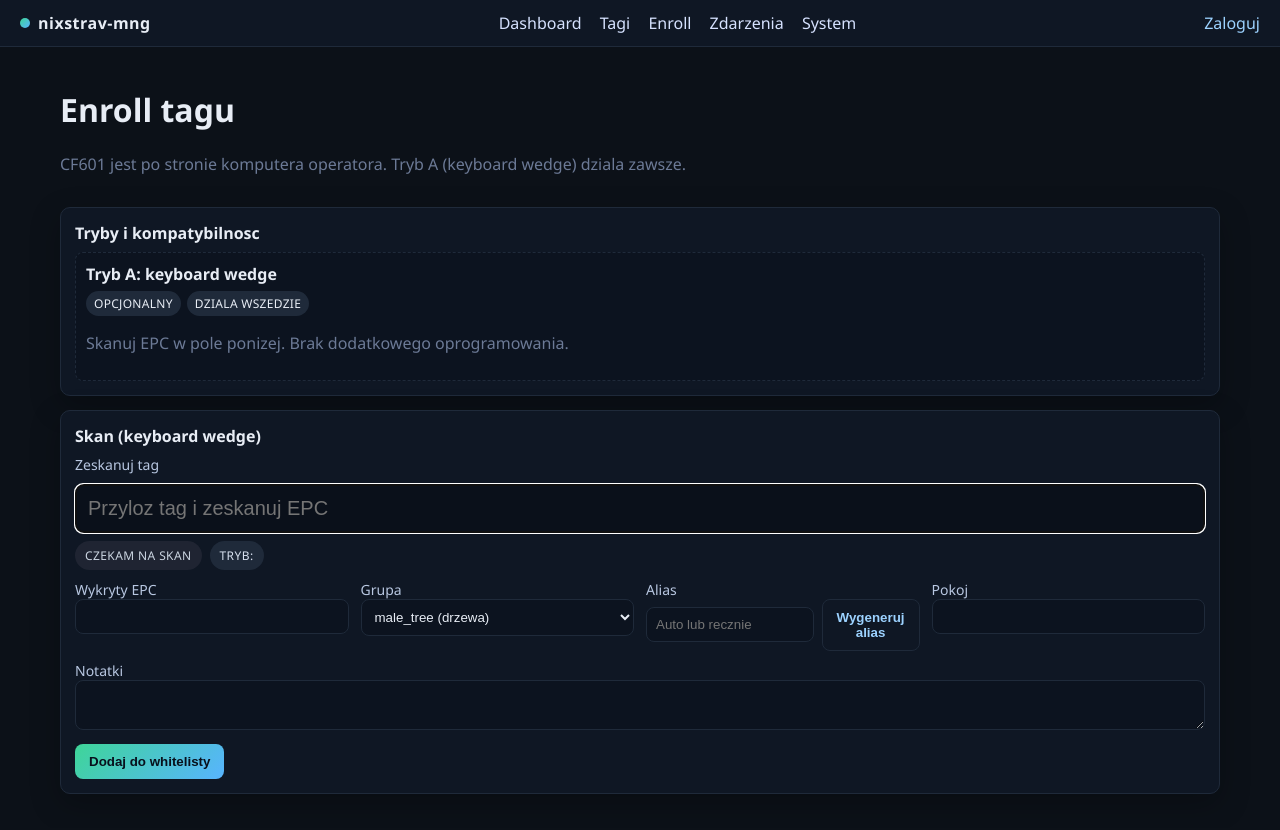
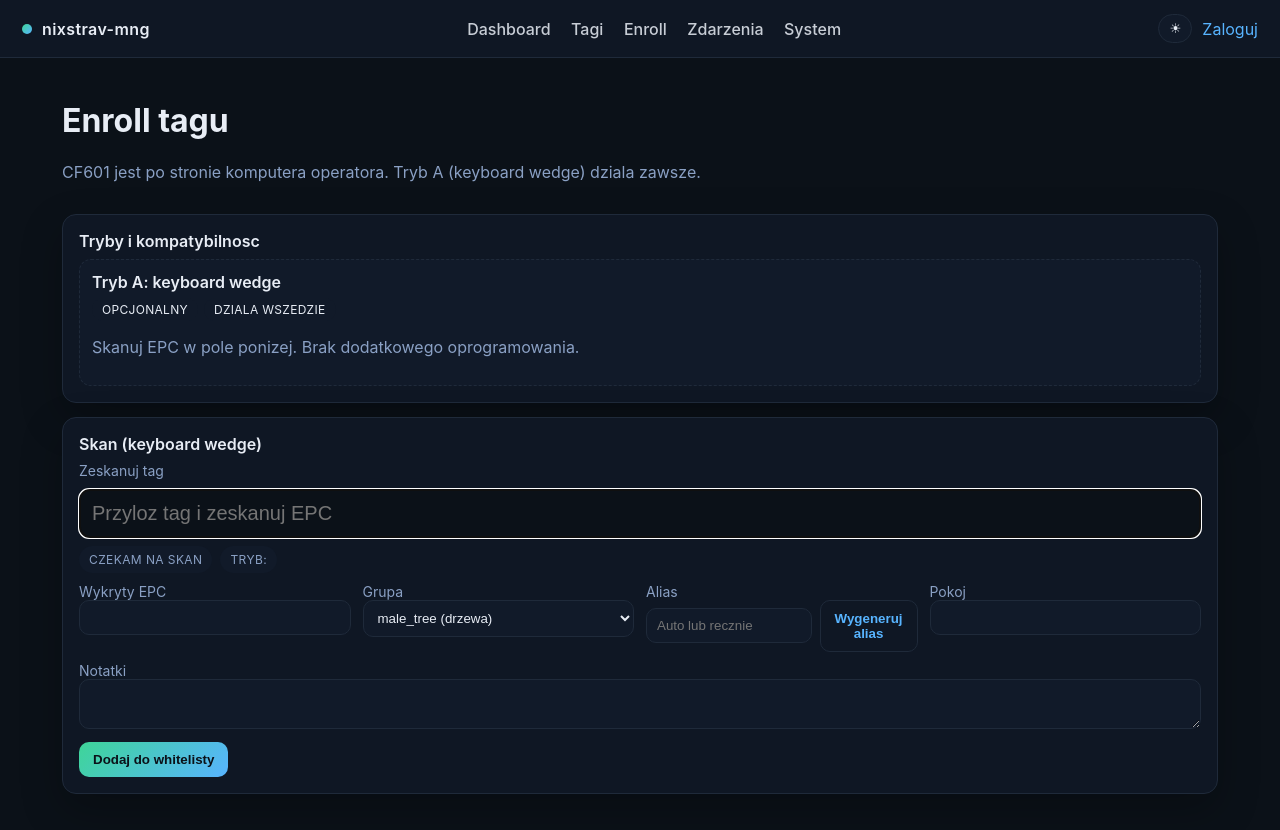
Before and after one commit to paulnovy/nixstrav-mng, a Flask app: template app/templates/enroll.html in a window 1280 px wide. Before the commit the page ends 794 px from the top, so only its background shows below. Run offline with Flask 3, Linux system fonts and the light colour scheme; the template is opened without the code that fills it, so the values that code supplies are empty; parts of the project's set-up code (start-up, migrations or seed data) failed here and were passed over.

Commit message:
Add light mode and refresh UI styling

```diff
--- a/app/static/styles.css
+++ b/app/static/styles.css
@@ -1,99 +1,161 @@
 * { box-sizing: border-box; }
+
+:root {
+    --bg: #0b1118;
+    --bg-soft: #0f1724;
+    --bg-card: #111a29;
+    --bg-elev: #0f1724;
+    --text: #e8edf5;
+    --muted: #8aa0c4;
+    --border: #1f2a3a;
+    --brand: linear-gradient(135deg, #3ed598, #58b4ff);
+    --accent: #58b4ff;
+    --accent-soft: #112234;
+    --shadow: 0 16px 40px rgba(0,0,0,0.25);
+    --success: #1f8f5f;
+    --warn: #f6e05e;
+    --danger: #f56565;
+}
+
+:root[data-theme="light"] {
+    --bg: #f5f7fb;
+    --bg-soft: #ffffff;
+    --bg-card: #f0f3f9;
+    --bg-elev: #ffffff;
+    --text: #1c2433;
+    --muted: #5b6b86;
+    --border: #d7dfeb;
+    --brand: linear-gradient(135deg, #2dd4bf, #3b82f6);
+    --accent: #2563eb;
+    --accent-soft: #e8eefc;
+    --shadow: 0 12px 30px rgba(20, 34, 66, 0.08);
+    --success: #148a55;
+    --warn: #d97706;
+    --danger: #dc2626;
+}
+
 body {
     margin: 0;
-    font-family: "Segoe UI", system-ui, -apple-system, sans-serif;
-    background: #0c1118;
-    color: #e8edf5;
+    font-family: "Inter", "Segoe UI", system-ui, -apple-system, sans-serif;
+    background: var(--bg);
+    color: var(--text);
 }
-a { color: #9cd2ff; text-decoration: none; }
+
+a { color: var(--accent); text-decoration: none; }
 a:hover { text-decoration: underline; }
+
 .topbar {
     display: flex;
     align-items: center;
     justify-content: space-between;
-    padding: 12px 20px;
-    background: #0f1724;
-    border-bottom: 1px solid #1f2a3a;
+    padding: 14px 22px;
+    background: var(--bg-soft);
+    border-bottom: 1px solid var(--border);
     position: sticky;
     top: 0;
     z-index: 10;
+    backdrop-filter: blur(8px);
 }
-.brand { display: flex; align-items: center; gap: 8px; font-weight: 600; }
-.brand-text { letter-spacing: 0.5px; }
-.logo-dot { width: 10px; height: 10px; background: linear-gradient(135deg, #3ed598, #58b4ff); border-radius: 50%; display: inline-block; }
-.nav a { margin-right: 14px; color: #d6e2ff; font-weight: 500; }
+
+.brand { display: flex; align-items: center; gap: 10px; font-weight: 600; }
+.brand-text { letter-spacing: 0.4px; text-transform: lowercase; }
+.logo-dot { width: 10px; height: 10px; background: var(--brand); border-radius: 50%; display: inline-block; }
+.nav a { margin-right: 16px; color: var(--text); font-weight: 500; opacity: 0.85; }
 .nav a:last-child { margin-right: 0; }
-.userbox { display: flex; align-items: center; gap: 10px; color: #9fb3d8; }
-.user-role { background: #1f2a3a; padding: 4px 8px; border-radius: 6px; text-transform: uppercase; font-size: 12px; }
-.linklike { background: none; border: none; color: #9cd2ff; cursor: pointer; font-size: 14px; }
-.content { padding: 20px; max-width: 1200px; margin: 0 auto; }
+.nav a:hover { opacity: 1; }
+
+.userbox { display: flex; align-items: center; gap: 10px; color: var(--muted); }
+.user-role { background: var(--accent-soft); padding: 4px 8px; border-radius: 999px; text-transform: uppercase; font-size: 11px; letter-spacing: 0.4px; }
+.linklike { background: none; border: none; color: var(--accent); cursor: pointer; font-size: 14px; }
+.theme-toggle {
+    border: 1px solid var(--border);
+    background: var(--bg-card);
+    color: var(--text);
+    padding: 6px 10px;
+    border-radius: 999px;
+    cursor: pointer;
+}
+
+.content { padding: 22px; max-width: 1200px; margin: 0 auto; }
 .page-head { display: flex; justify-content: space-between; align-items: center; margin-bottom: 16px; }
-.muted { color: #6c7a96; }
+.muted { color: var(--muted); }
+
 .card {
-    background: #0f1724;
-    border: 1px solid #1f2a3a;
-    border-radius: 10px;
-    padding: 14px;
+    background: var(--bg-elev);
+    border: 1px solid var(--border);
+    border-radius: 14px;
+    padding: 16px;
     margin-bottom: 14px;
-    box-shadow: 0 10px 30px rgba(0,0,0,0.25);
+    box-shadow: var(--shadow);
 }
 .card-title { font-weight: 600; margin-bottom: 8px; }
 .grid { display: grid; grid-template-columns: repeat(auto-fit, minmax(260px, 1fr)); gap: 12px; }
 .card.wide { grid-column: span 2; }
-table { width: 100%; border-collapse: collapse; background: #0f1724; border-radius: 10px; overflow: hidden; }
-th, td { padding: 10px; text-align: left; border-bottom: 1px solid #1f2a3a; }
-th { background: #111a29; }
-tr:hover { background: #121c2c; }
-code { background: #1a2536; padding: 2px 4px; border-radius: 4px; }
-.btn { background: linear-gradient(135deg, #3ed598, #58b4ff); color: #08101c; border: none; padding: 10px 14px; border-radius: 8px; cursor: pointer; font-weight: 600; }
-.btn.ghost { background: transparent; color: #9cd2ff; border: 1px solid #1f2a3a; }
+
+table { width: 100%; border-collapse: collapse; background: var(--bg-elev); border-radius: 12px; overflow: hidden; }
+th, td { padding: 10px; text-align: left; border-bottom: 1px solid var(--border); }
+th { background: var(--bg-card); }
+tr:hover { background: color-mix(in srgb, var(--bg-card), transparent 30%); }
+
+code { background: var(--bg-card); padding: 2px 6px; border-radius: 6px; }
+.btn { background: var(--brand); color: #0b1118; border: none; padding: 10px 14px; border-radius: 10px; cursor: pointer; font-weight: 600; }
+.btn.ghost { background: transparent; color: var(--accent); border: 1px solid var(--border); }
 .actions { display: flex; gap: 10px; align-items: center; }
+
 input, select, textarea {
     width: 100%;
-    padding: 9px;
-    border-radius: 8px;
-    border: 1px solid #1f2a3a;
-    background: #0c131f;
-    color: #e8edf5;
+    padding: 9px 10px;
+    border-radius: 10px;
+    border: 1px solid var(--border);
+    background: var(--bg-card);
+    color: var(--text);
 }
-label { display: block; margin-bottom: 10px; font-size: 14px; color: #b8c7e1; }
+label { display: block; margin-bottom: 10px; font-size: 14px; color: var(--muted); }
 textarea { resize: vertical; }
 .form-grid { display: grid; grid-template-columns: repeat(auto-fit, minmax(220px, 1fr)); gap: 12px; }
-.alert { padding: 10px; border-radius: 8px; margin: 10px 0; }
-.alert-error { background: #2a0f18; color: #f9a8d4; border: 1px solid #421526; }
-.alert-warn { background: #2a1f0f; color: #f6d365; border: 1px solid #3a2a14; }
+
+.alert { padding: 10px; border-radius: 10px; margin: 10px 0; }
+.alert-error { background: color-mix(in srgb, var(--danger), transparent 90%); color: var(--danger); border: 1px solid color-mix(in srgb, var(--danger), transparent 70%); }
+.alert-warn { background: color-mix(in srgb, var(--warn), transparent 85%); color: var(--warn); border: 1px solid color-mix(in srgb, var(--warn), transparent 70%); }
+
 .badge { padding: 6px 8px; border-radius: 6px; margin: 4px 0; display: inline-block; font-size: 13px; }
 .badge-row { display: flex; flex-wrap: wrap; gap: 6px; }
-.badge-green { background: #123021; color: #7ce7a0; }
-.badge-yellow { background: #2f2a14; color: #f6e05e; }
-.badge-red { background: #301416; color: #f56565; }
-.badge-unknown { background: #1f2432; color: #cbd5e1; }
-.chip { padding: 4px 8px; border-radius: 6px; background: #1f2a3a; color: #d8e1f0; font-size: 12px; text-transform: uppercase; letter-spacing: 0.3px; }
-.chip.green { background: #123021; color: #7ce7a0; }
-.chip.yellow { background: #2f2a14; color: #f6e05e; }
-.chip.red { background: #301416; color: #f56565; }
-.login-body { display: grid; place-items: center; height: 100vh; background: radial-gradient(circle at 20% 20%, #122038, #0a0f18 40%); }
-.login-card { width: 320px; padding: 20px; background: #0f1724; border: 1px solid #1f2a3a; border-radius: 12px; box-shadow: 0 20px 50px rgba(0,0,0,0.35); }
+.badge-green { background: color-mix(in srgb, var(--success), transparent 85%); color: var(--success); }
+.badge-yellow { background: color-mix(in srgb, var(--warn), transparent 85%); color: var(--warn); }
+.badge-red { background: color-mix(in srgb, var(--danger), transparent 85%); color: var(--danger); }
+.badge-unknown { background: var(--bg-card); color: var(--muted); }
+
+.chip { padding: 4px 8px; border-radius: 999px; background: var(--bg-card); color: var(--muted); font-size: 12px; text-transform: uppercase; letter-spacing: 0.3px; }
+.chip.green { background: color-mix(in srgb, var(--success), transparent 85%); color: var(--success); }
+.chip.yellow { background: color-mix(in srgb, var(--warn), transparent 85%); color: var(--warn); }
+.chip.red { background: color-mix(in srgb, var(--danger), transparent 85%); color: var(--danger); }
+
+.login-body { display: grid; place-items: center; height: 100vh; background: radial-gradient(circle at 20% 20%, color-mix(in srgb, var(--accent), transparent 85%), var(--bg) 40%); }
+.login-card { width: 320px; padding: 20px; background: var(--bg-elev); border: 1px solid var(--border); border-radius: 14px; box-shadow: var(--shadow); }
 .login-card h1 { margin-top: 0; }
+
 .filter-grid { display: grid; grid-template-columns: repeat(auto-fit, minmax(180px, 1fr)); gap: 10px; margin-bottom: 12px; }
 .pagination { margin-top: 10px; display: flex; gap: 6px; }
-.page { padding: 6px 10px; border-radius: 6px; border: 1px solid #1f2a3a; }
-.page.current { background: #1f2a3a; color: #fff; }
+.page { padding: 6px 10px; border-radius: 999px; border: 1px solid var(--border); }
+.page.current { background: var(--bg-card); color: var(--text); }
 .button-row { display: flex; flex-wrap: wrap; gap: 8px; margin-bottom: 8px; }
-.log { background: #0c131f; border: 1px solid #1f2a3a; padding: 10px; height: 160px; overflow: auto; border-radius: 8px; }
-.badge .muted { color: #93a0b9; font-size: 12px; }
+.log { background: var(--bg-card); border: 1px solid var(--border); padding: 10px; height: 160px; overflow: auto; border-radius: 10px; }
+.badge .muted { color: var(--muted); font-size: 12px; }
+
 .mode-grid { display: grid; grid-template-columns: repeat(auto-fit, minmax(240px, 1fr)); gap: 12px; }
-.mode-item { padding: 10px; border: 1px dashed #1f2a3a; border-radius: 8px; background: #0c131f; }
+.mode-item { padding: 12px; border: 1px dashed var(--border); border-radius: 12px; background: var(--bg-card); }
 .mode-name { font-weight: 600; margin-bottom: 6px; }
 .mode-meta { display: flex; flex-wrap: wrap; gap: 6px; margin-bottom: 8px; }
-.mode-pill { padding: 4px 8px; border-radius: 999px; background: #1f2a3a; font-size: 12px; text-transform: uppercase; letter-spacing: 0.3px; }
-.mode-pill.active { background: #123021; color: #7ce7a0; }
+.mode-pill { padding: 4px 10px; border-radius: 999px; background: var(--bg-card); font-size: 12px; text-transform: uppercase; letter-spacing: 0.3px; }
+.mode-pill.active { background: color-mix(in srgb, var(--success), transparent 85%); color: var(--success); }
+
 .scan-box { margin-bottom: 10px; }
-.scan-input { font-size: 20px; padding: 12px; border: 1px solid #2a3a50; background: #0a101a; }
+.scan-input { font-size: 20px; padding: 12px; border: 1px solid color-mix(in srgb, var(--accent), transparent 60%); background: var(--bg); }
 .scan-status { display: flex; flex-wrap: wrap; gap: 8px; margin-top: 8px; }
-.status-pill { padding: 6px 10px; border-radius: 999px; font-size: 12px; text-transform: uppercase; letter-spacing: 0.4px; background: #1f2a3a; color: #d8e1f0; }
-.status-pill.ok { background: #123021; color: #7ce7a0; }
-.status-pill.warn { background: #2f2a14; color: #f6e05e; }
-.status-pill.pending { background: #1f2432; color: #cbd5e1; }
+.status-pill { padding: 6px 10px; border-radius: 999px; font-size: 12px; text-transform: uppercase; letter-spacing: 0.4px; background: var(--bg-card); color: var(--muted); }
+.status-pill.ok { background: color-mix(in srgb, var(--success), transparent 85%); color: var(--success); }
+.status-pill.warn { background: color-mix(in srgb, var(--warn), transparent 85%); color: var(--warn); }
+.status-pill.pending { background: var(--bg-card); color: var(--muted); }
+
 .inline-field { display: flex; gap: 8px; align-items: center; }
 .inline-field input { flex: 1 1 auto; }
--- a/app/templates/base.html
+++ b/app/templates/base.html
@@ -23,6 +23,7 @@
             {% endif %}
         </nav>
         <div class="userbox">
+            <button class="theme-toggle" id="theme-toggle" type="button" title="Przełącz motyw">☀︎</button>
             {% if user %}
                 <span class="user-role">{{ user.role }}</span>
                 <form method="post" action="/logout" style="display:inline;">
@@ -37,5 +38,23 @@
     <main class="content">
         {% block content %}{% endblock %}
     </main>
+    <script>
+        const root = document.documentElement;
+        const toggle = document.getElementById('theme-toggle');
+        const stored = localStorage.getItem('theme');
+        if (stored) root.dataset.theme = stored;
+        function setIcon() {
+            const theme = root.dataset.theme || 'dark';
+            toggle.textContent = theme === 'light' ? '☾' : '☀︎';
+        }
+        toggle?.addEventListener('click', () => {
+            const current = root.dataset.theme || 'dark';
+            const next = current === 'light' ? 'dark' : 'light';
+            root.dataset.theme = next;
+            localStorage.setItem('theme', next);
+            setIcon();
+        });
+        setIcon();
+    </script>
 </body>
 </html>
```
